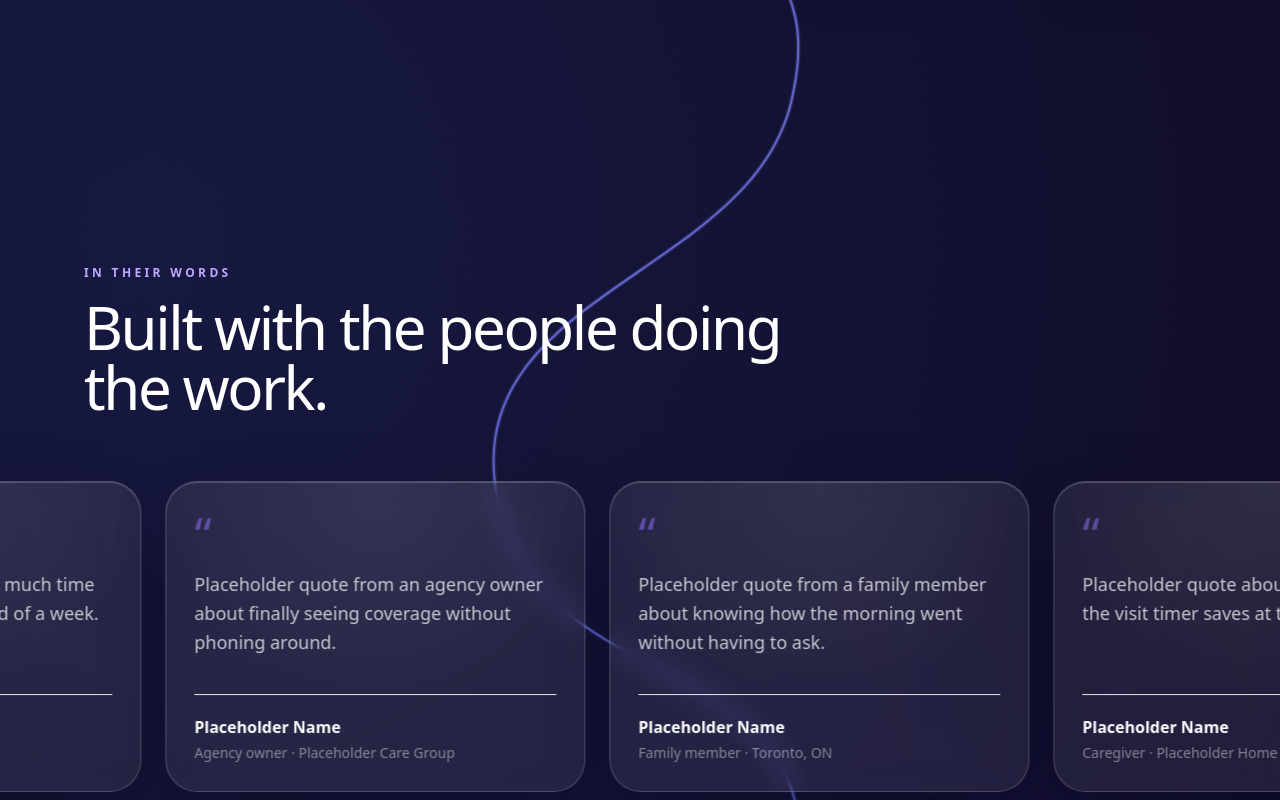
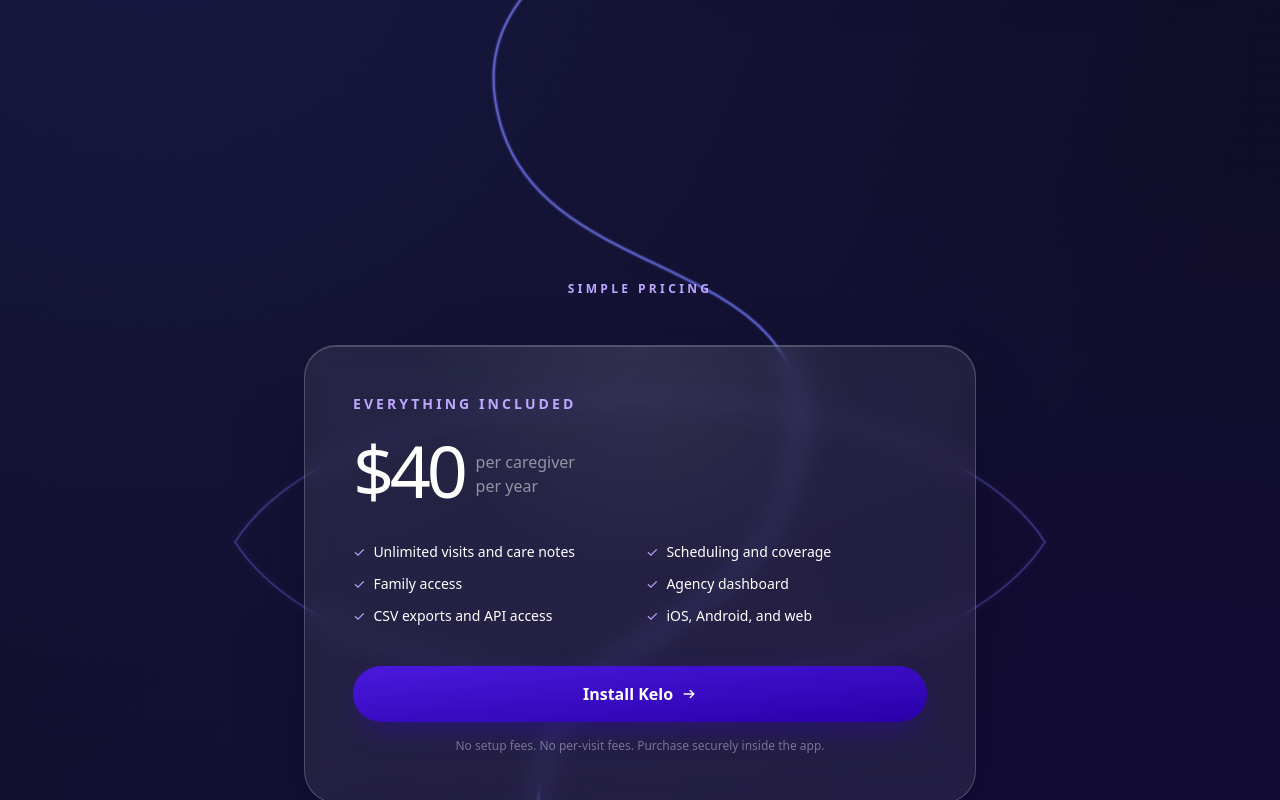
Before and after one commit to mevxx2/kelo-web, a Next.js app: page / in a window 1280 px wide. Shown: the part 3420-4220 px from the top of the page. Built offline with nearby package versions, Linux system fonts and the light colour scheme.

Commit message:
Remove homepage testimonials

```diff
--- a/components/landing/thread-of-care.tsx
+++ b/components/landing/thread-of-care.tsx
@@ -59,24 +59,6 @@
   },
 ];
 
-const QUOTES = [
-  {
-    quote: "Placeholder quote about how much time the visit timer saves at the end of a week.",
-    name: "Placeholder Name",
-    meta: "Caregiver · Placeholder Home Care",
-  },
-  {
-    quote: "Placeholder quote from an agency owner about finally seeing coverage without phoning around.",
-    name: "Placeholder Name",
-    meta: "Agency owner · Placeholder Care Group",
-  },
-  {
-    quote: "Placeholder quote from a family member about knowing how the morning went without having to ask.",
-    name: "Placeholder Name",
-    meta: "Family member · Toronto, ON",
-  },
-];
-
 const FAQS = [
   ["Do caregivers need to be tech-savvy to use it?", "No. The whole visit flow is two taps: start on arrival, end on the way out. Most caregivers are running their first visit within a minute of installing the app."],
   ["What happens if there's no signal at a client's home?", "Visits log offline and sync as soon as the phone reconnects. Timers keep running locally, so a basement with no bars never costs someone their hours."],
@@ -98,7 +80,6 @@
         <Hero />
         <Features />
         <HowItWorks />
-        <Testimonials />
         <Pricing />
         <Download />
         <Faq />
@@ -246,23 +227,6 @@
   );
 }
 
-function Testimonials() {
-  return (
-    <section className="relative overflow-hidden py-32">
-      <div className="mx-auto max-w-6xl px-5"><Eyebrow>In their words</Eyebrow><h2 className="mt-4 max-w-3xl text-4xl font-medium tracking-[-.04em] text-white sm:text-6xl">Built with the people doing the work.</h2></div>
-      <div className="marquee-group mt-16 flex w-max gap-6 px-3">
-        {[...QUOTES, ...QUOTES].map((item, i) => (
-          <LivingCard key={`${item.meta}-${i}`} className="w-[340px] p-7 sm:w-[420px]" breathe={1.008}>
-            <span className="text-5xl leading-none text-kelo-300/50">“</span>
-            <blockquote className="mt-3 min-h-24 text-lg leading-relaxed text-white/75">{item.quote}</blockquote>
-            <figcaption className="mt-7 border-t border-white/12 pt-5"><strong className="block text-white">{item.name}</strong><span className="mt-1 block text-sm text-white/45">{item.meta}</span></figcaption>
-          </LivingCard>
-        ))}
-      </div>
-    </section>
-  );
-}
-
 function Pricing() {
   const included = ["Unlimited visits and care notes", "Scheduling and coverage", "Family access", "Agency dashboard", "CSV exports and API access", "iOS, Android, and web"];
   return (
```
